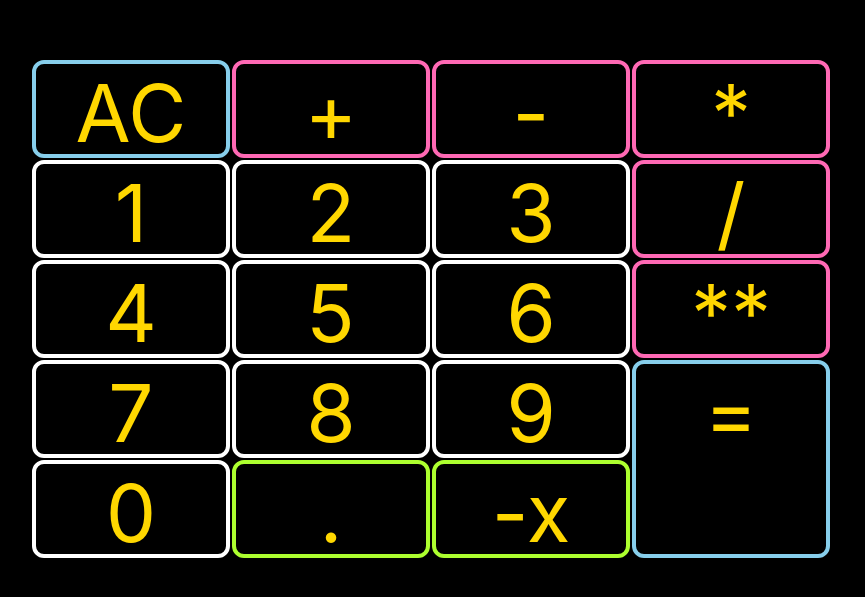
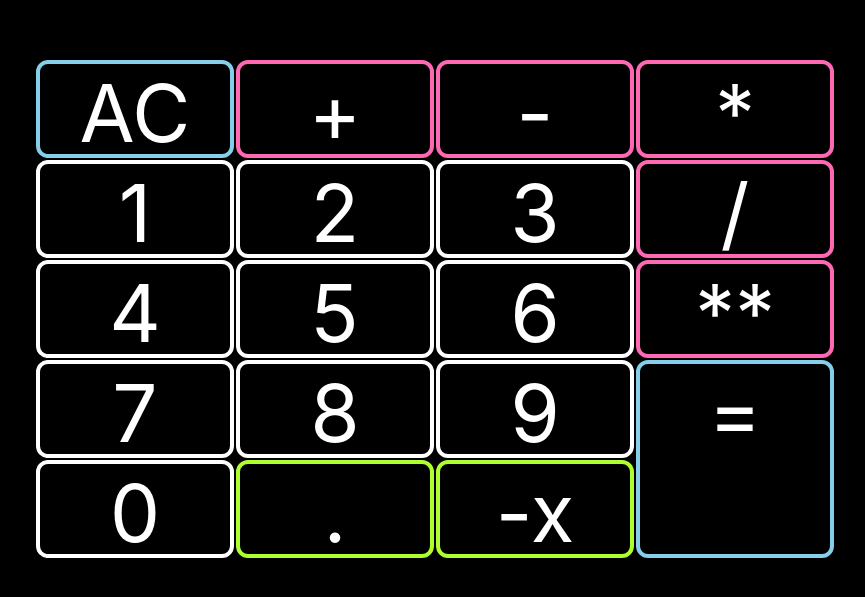
Before and after one commit to amara-j/calculator, a React (Create React App) app: page / in a window 1280 px wide. Shown: the part 129-726 px from the top of the page, without its empty margins (209-1074 px from the left). Built offline with nearby package versions, Linux system fonts and the light colour scheme.

Commit message:
generalizing css styles to overall button class

```diff
--- a/src/App.css
+++ b/src/App.css
@@ -11,16 +11,19 @@ html {
   color: white;
 }
 
+.calculatorDisplay {
+  text-align: center;
+  width: 80vw;
+  overflow-wrap: break-word;
+  min-height: 160px;
+  line-height: 80px;
+}
+
 .calculatorButtons {
   text-align: center;
   display: grid;
   grid-template-columns: repeat(4, 200px);
   grid-template-rows: repeat(4, 100px);
-  justify-items: center;
-}
-
-.calculatorDisplay {
-  text-align: center;
 }
 
 #number1Container {
@@ -73,67 +76,36 @@ html {
   grid-row: 5;
 }
 
-.numberContainer {
-  border: 4px solid white;
+.button {
+  border-radius: 12px;
+  margin: 5px 5px 5px 5px;
   width: 190px;
   height: 90px;
-  margin: 5px 5px 5px 5px;
-  border-radius: 12px;
+  border: 4px solid white;
 }
+
 .equalsContainer {
-  border: 4px solid skyblue;
+  border-color: skyblue;
   width: 190px;
   height: 190px;
-  margin: 5px 5px 5px 5px;
   grid-column: 4;
   grid-row: 4 / 5;
-  border-radius: 12px;
 }
 
 .clearContainer {
-  border: 4px solid skyblue;
-  width: 190px;
-  height: 90px;
-  margin: 5px 5px 5px 5px;
+  border-color: skyblue;
   grid-column: 1;
   grid-row: 1;
-  border-radius: 12px;
 }
 
 .decimalContainer {
-  border: 4px solid greenyellow;
-  width: 190px;
-  height: 90px;
-  margin: 5px 5px 5px 5px;
-  border-radius: 12px;
+  border-color: greenyellow;
 }
 
 .operatorContainer {
-  border: 4px solid hotpink;
-  width: 190px;
-  height: 90px;
-  margin: 5px 5px 5px 5px;
-  border-radius: 12px;
+  border-color: hotpink;
 }
 
 .negativeContainer {
-  border: 4px solid greenyellow;
-  width: 190px;
-  height: 90px;
-  margin: 5px 5px 5px 5px;
-  border-radius: 12px;
+  border-color: greenyellow;
 }
-
-.calculatorDisplay {
-  position: relative;
-  text-align: center;
-  width: 80vw;
-  overflow-wrap: break-word;
-  min-height: 160px;
-  font-size: 80px;
-  line-height: 80px;
-}
-
-.button {
-  color: gold;
-}
```
